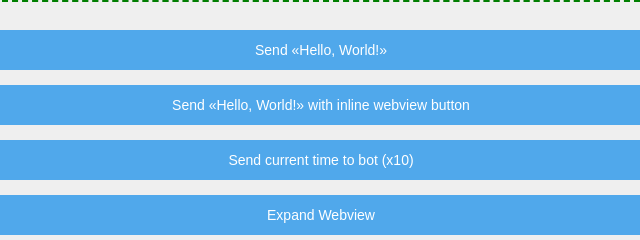
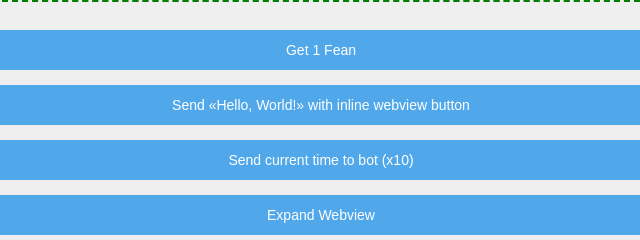
Before and after one commit to FONARBX/fean, a plain HTML site: page index.html in a window 1280 px wide. Shown: the top 240 px of the page, 319-959 px from the left. Drawn offline with Linux system fonts and the light colour scheme; a script that the page names is missing.

Commit message:
Update index.html

```diff
--- a/index.html
+++ b/index.html
@@ -23,8 +23,8 @@
     </head>
     <body>
         <section id="top_sect" class="second">
-        <button id="main_btn" onclick="DemoApp.sendMessage('');">Send «Hello, World!»</button>
-        <button id="with_webview_btn" onclick="DemoApp.sendMessage('', true);">Send «Hello, World!» with inline webview button</button>
+        <button id="main_btn" onclick="DemoApp.sendMessage('poop');">Get 1 Fean</button>
+        <button id="with_webview_btn" onclick="DemoApp.sendMessage('poop', true);">Send «Hello, World!» with inline webview button</button>
         <button id="data_btn" onclick="DemoApp.sendTime(true);">Send current time to bot (x10)</button>
         <button onclick="DemoApp.expand();">Expand Webview</button>
         <input type="text" placeholder="Input text in regular input..." id="regular_field"/>
```
